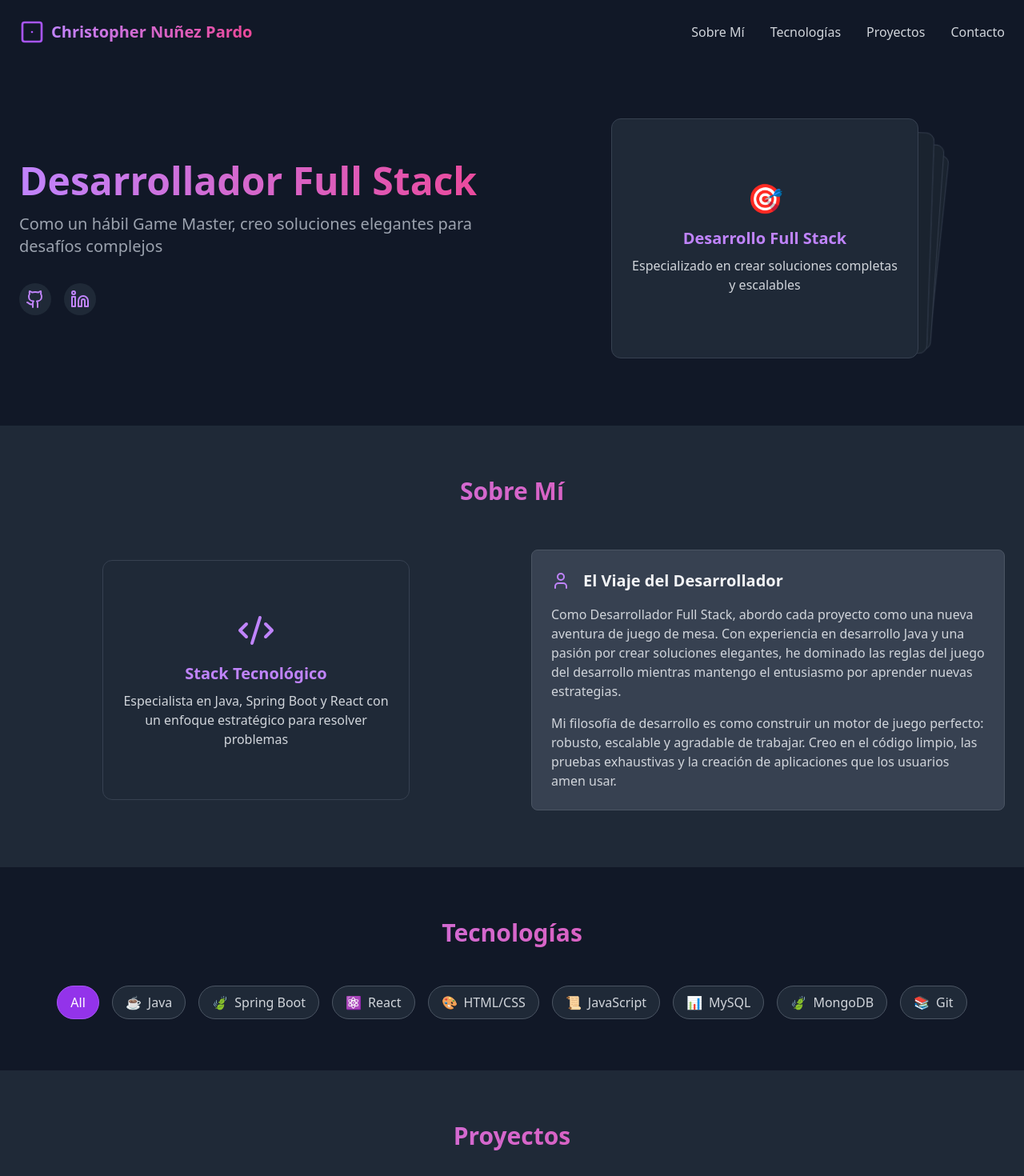
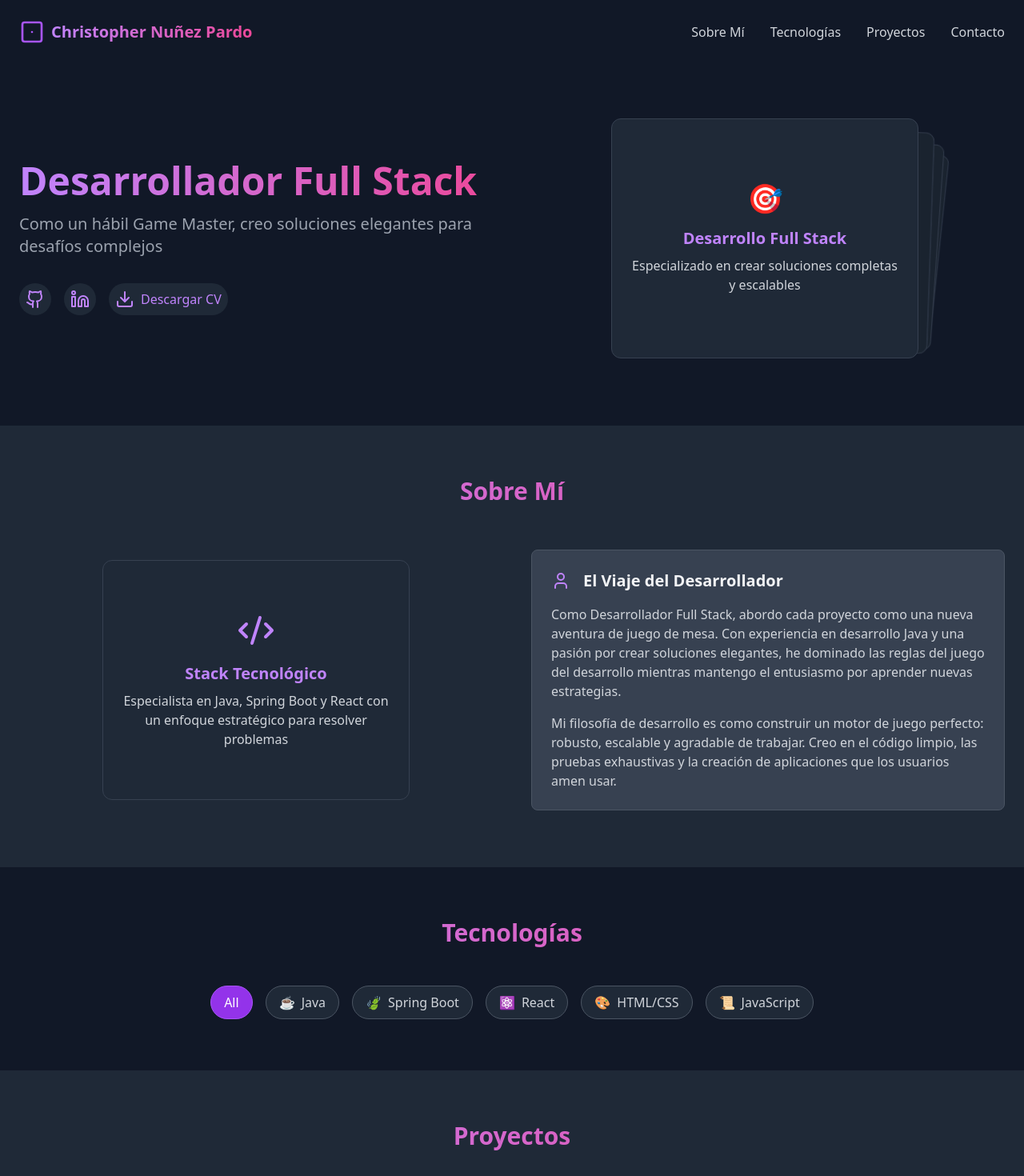
Before and after one commit to SoyElGary1/portfolio, a React (Vite) app: page / in a window 1280 px wide. Shown: the top 1470 px of the page at 80% size. Built offline with nearby package versions, Linux system fonts and the light colour scheme.

Commit message:
boton para descargar cv creado

```diff
--- a/src/App.tsx
+++ b/src/App.tsx
@@ -1,5 +1,5 @@
-import React, { useState } from 'react';
-import { Dice1Icon as DiceIcon, User, Code2, Mail, Github, Linkedin, BookOpen, Dog, Gamepad2, Trophy, Brain, Coffee, Puzzle } from 'lucide-react';
+import { useState } from 'react';
+import { Dice1Icon as DiceIcon, User, Github, Linkedin, Download} from 'lucide-react';
 import ProjectCard from './components/ProjectCard';
 import TechFilter from './components/TechFilter';
 import ContactForm from './components/ContactForm';
@@ -41,9 +41,6 @@ function App() {
     { name: "React", icon: "⚛️" },
     { name: "HTML/CSS", icon: "🎨" },
     { name: "JavaScript", icon: "📜" },
-    { name: "MySQL", icon: "📊" },
-    { name: "MongoDB", icon: "🍃" },
-    { name: "Git", icon: "📚" }
   ];
 
   const filteredProjects = selectedTech === 'all'
@@ -89,6 +86,13 @@ function App() {
                 <a href="www.linkedin.com/in/soyelgary" target="_blank" rel="noopener noreferrer"
                   className="p-2 rounded-full bg-gray-800 text-purple-400 hover:bg-gray-700 transition-colors">
                   <Linkedin className="h-6 w-6" />
+                </a>
+                <a href="/cv.pdf" download="christopher_nunez_cv.pdf"
+                  className="p-2 rounded-full bg-gray-800 text-purple-400 hover:bg-gray-700 transition-colors">
+                  <span className="flex items-center">
+                    <Download className="h-6 w-6" /> {/* Si tienes un ícono de descarga */}
+                    <span className="ml-2">Descargar CV</span> {/* Opcional: texto junto al ícono */}
+                  </span>
                 </a>
               </div>
             </div>
```
Also changed, not shown: 1 other file (tests, documents, lock files or other folders).
